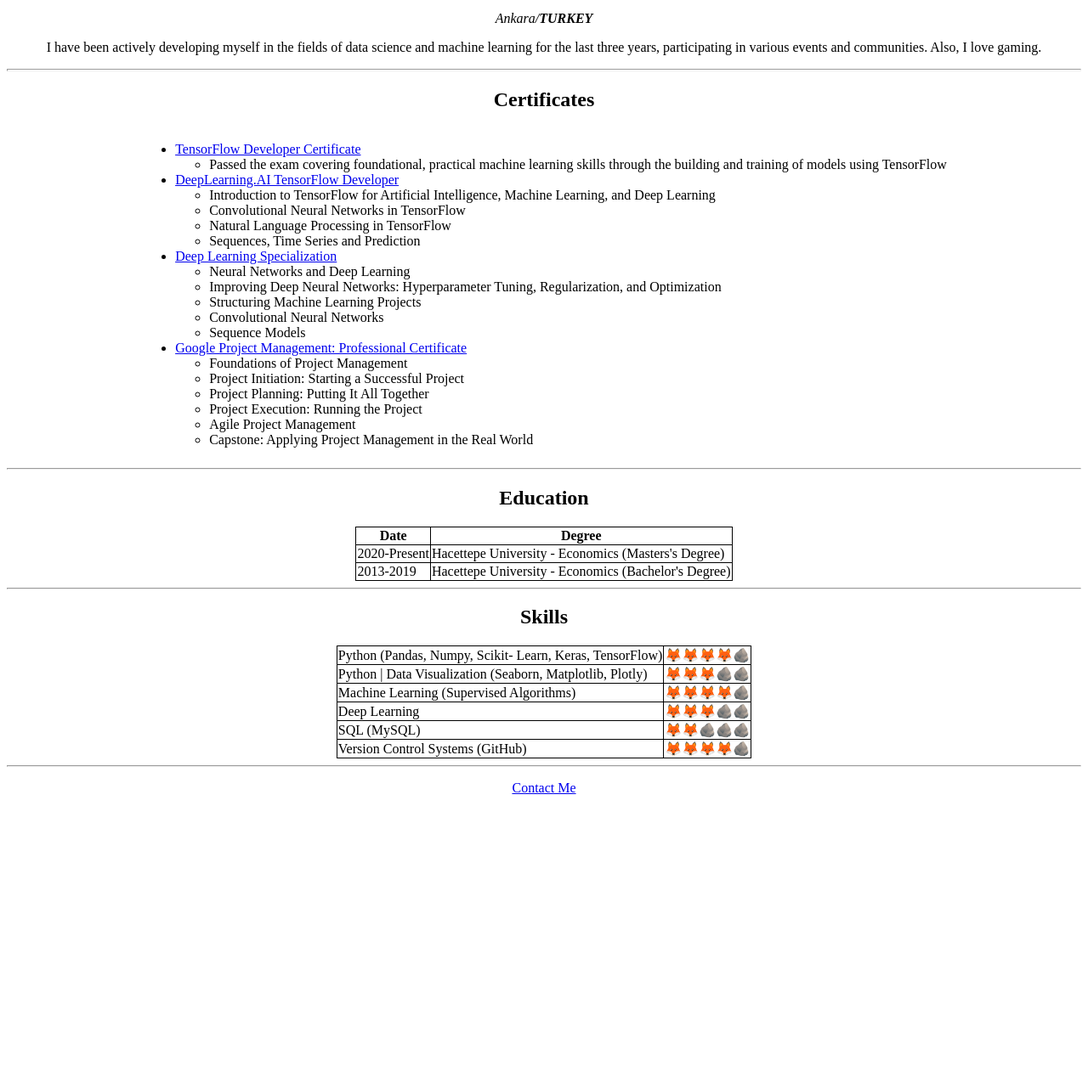
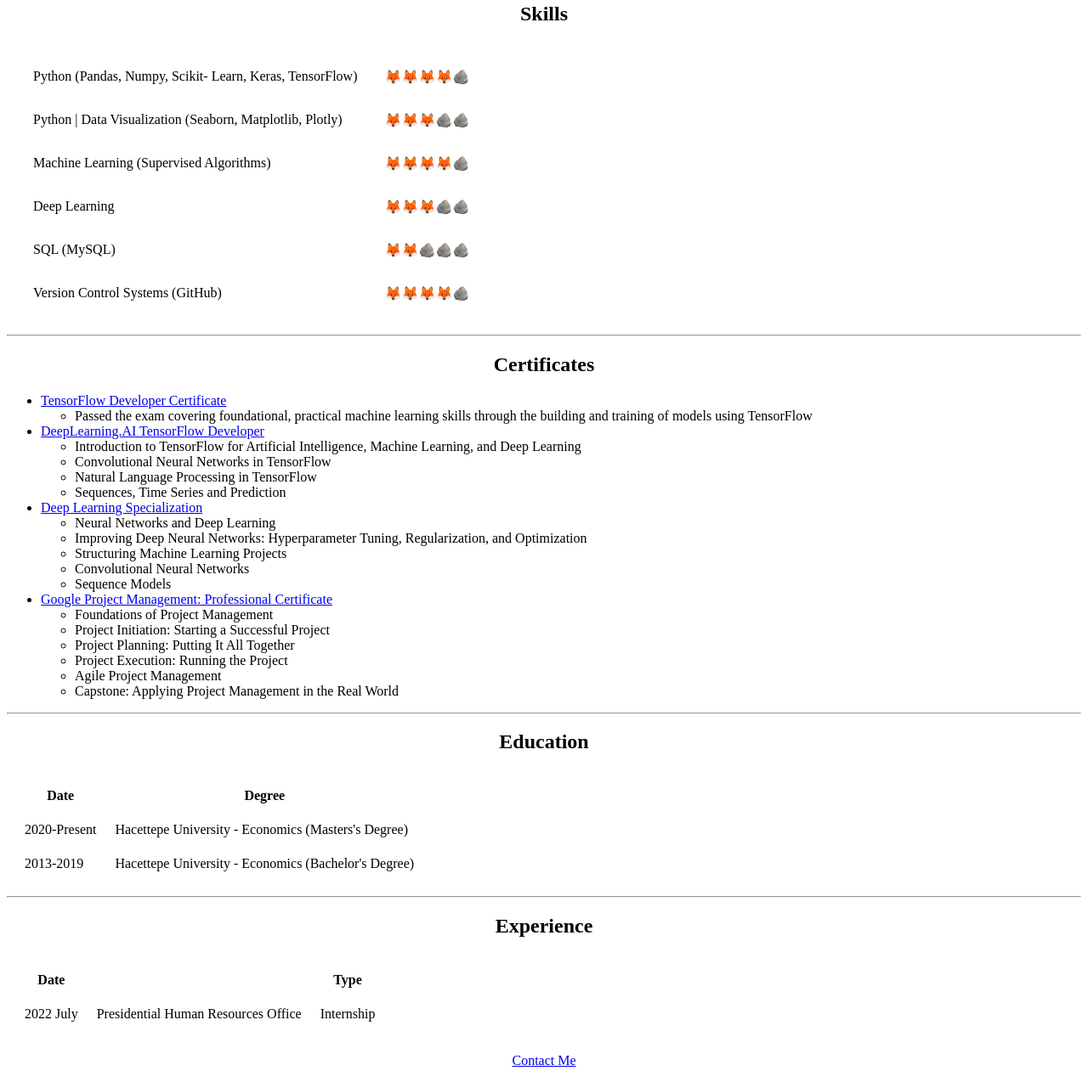
Before and after one commit to badicev/UdemyStudy, a plain HTML site: page MyWork/Day 41-42-43-44/index.html in a window 1280 px wide. Shown: the part 279-1553 px from the top of the page at 85% size. Before the commit the page ends 1232 px from the top, so only its background shows below. Drawn offline with Linux system fonts and the light colour scheme.

Commit message:
CV github.io

```diff
--- a/MyWork/Day 41/index.html
+++ b/MyWork/Day 41-42-43-44/index.html
@@ -3,37 +3,64 @@
 <html lang="en">
     <head>
         <meta charset="UTF-8">
-        <title>👾Başak Dilara Çevik's Personal Site👾</title>
-    <style>
-table, th, td {
-  border: 1px solid black;
-  border-collapse: collapse;
-}
-
-table.center {
-  margin-left: auto;
-  margin-right: auto;
-}
-div.container {
-  text-align: center;
-}
-
-ul.myUL {
-  display: inline-block;
-  text-align: left;
-}
-    </style>
+        <title>Başak's Personal Site👾</title>
+        <link rel="stylesheet" href="css/styles.css">
+        <link rel="icon" href="favicon.ico?v=2">
+        <link rel="preconnect" href="https://fonts.googleapis.com"><link rel="preconnect" href="https://fonts.gstatic.com" crossorigin><link href="https://fonts.googleapis.com/css2?family=Inconsolata:wght@800&display=swap" rel="stylesheet">
 
     </head>
     <body>
-    <center><img src="https://miro.medium.com/fit/c/176/176/1*WCM39EuseuyqouEYLA0s5g.jpeg" height="200" width="200"></center>
+        <div class="demo-wrap">
 
+            <img class="img-bg" src="images/fox1.png", alt="fox-img">
+            <img class="img-bg" src="images/particles1.png", alt="fox-img">
+
+
+          <img src="https://miro.medium.com/max/104/1*nJ9D1ypDrIx33_nLfXdgtw.png" height="100" width="100" class="center">
             <h1 style="text-align:center;">Başak Dilara Çevik</h1>
             <p style="text-align:center;"><em>Ankara/<strong>TURKEY</strong></em></p>
             <p style="text-align:center">I have been actively developing myself in the fields of data science and machine learning for
                 the last three years, participating in various events and communities. Also, I love gaming. </p>
-<hr size="3">
+<hr>
+          <h2 style="text-align:center;"><strong>Skills</strong></h2>
+    <table cellspacing="30" class="center">
+        <tr>
+            <td> Python (Pandas, Numpy, Scikit-
+Learn, Keras, TensorFlow)  </td>
+            <td>  🦊🦊🦊🦊🪨</td>
+        </tr>
+        <tr>
+            <td> Python | Data Visualization  (Seaborn, Matplotlib, Plotly) </td>
+            <td>  🦊🦊🦊🪨🪨</td>
+        </tr>
+        <tr>
+            <td> Machine Learning (Supervised Algorithms)</td>
+            <td>  🦊🦊🦊🦊🪨</td>
+        </tr>
+        <tr>
+            <td> Deep Learning </td>
+            <td>  🦊🦊🦊🪨🪨</td>
+        </tr>
+         <tr>
+            <td> SQL (MySQL)</td>
+            <td>  🦊🦊🪨🪨🪨</td>
+        </tr>
+         <tr>
+            <td> Version Control Systems (GitHub)</td>
+            <td>  🦊🦊🦊🦊🪨</td>
+        </tr>
+
+    </table>
+
+<hr>
+
+
+
+
+
+
             <h2 style="text-align:center;"><strong>Certificates</strong></h2>
+
 
           <div class="container">
             <ul class="myUL">
@@ -85,6 +112,7 @@
             </ul>
 
               <hr>
+
           </div>
     <h2 style="text-align:center;"><strong>Education</strong></h2>
 <!--    <ol>-->
@@ -123,43 +151,35 @@
        <hr>
 
 
-  <h2 style="text-align:center;"><strong>Skills</strong></h2>
-    <table cellspacing="30" class="center">
+              <h2 style="text-align:center;"><strong>Experience</strong></h2>
+
+    <table cellspacing="20" class="center">
+        <thead>
+            <tr>
+                <th>Date</th>
+                <th></th>
+                <th>Type</th>
+            </tr>
+        </thead>
+        <tbody>
+
+        </tbody>
+
+        <tfoot>
+
+        </tfoot>
         <tr>
-            <td> Python (Pandas, Numpy, Scikit-
-Learn, Keras, TensorFlow)  </td>
-            <td>  🦊🦊🦊🦊🪨</td>
-        </tr>
-        <tr>
-            <td> Python | Data Visualization  (Seaborn, Matplotlib, Plotly) </td>
-            <td>  🦊🦊🦊🪨🪨</td>
-        </tr>
-        <tr>
-            <td> Machine Learning (Supervised Algorithms)</td>
-            <td>  🦊🦊🦊🦊🪨</td>
-        </tr>
-        <tr>
-            <td> Deep Learning </td>
-            <td>  🦊🦊🦊🪨🪨</td>
-        </tr>
-         <tr>
-            <td> SQL (MySQL)</td>
-            <td>  🦊🦊🪨🪨🪨</td>
-        </tr>
-         <tr>
-            <td> Version Control Systems (GitHub)</td>
-            <td>  🦊🦊🦊🦊🪨</td>
+            <td>2022 July</td>
+            <td>Presidential Human Resources Office</td>
+            <td>Internship</td>
+
         </tr>
 
-    </table>
+     </table>
 
-
-
-
-
-    <hr>
     <p style="text-align:center;">
             <a style="textcenter" href="contactme.html">Contact Me</a>
     </p>
+        </div>
     </body>
 </html>
```
Also changed, not shown: MyWork/Day 41-42-43-44/contactme.html (renamed from MyWork/Day 41/contactme.html, +4 -3 lines), MyWork/Day 41-42-43-44/ws.png (renamed from MyWork/Day 41/ws.png), 2 other files.
